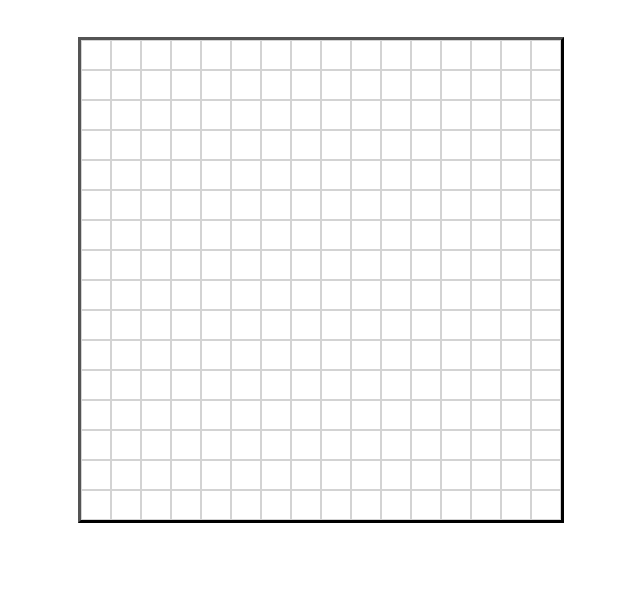
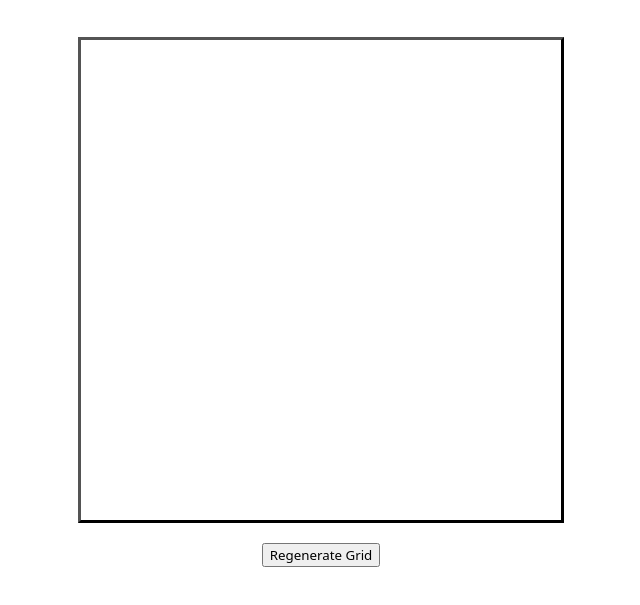
Before and after one commit to ryathom/etch-a-sketch, a plain HTML site: page index.html in a window 1280 px wide. Shown: the part 97-702 px from the top of the page, without its empty margins (319-959 px from the left). Drawn offline with Linux system fonts and the light colour scheme.

Commit message:
Grid regeneration and variable resolution

```diff
--- a/etchasketch.js
+++ b/etchasketch.js
@@ -1,15 +1,23 @@
 // Objects
 const grid = document.querySelector('.grid');
+
+const regen = document.querySelector('.regen');
+regen.addEventListener('click', regenerateGrid);
+
 
 // Functions
 function populateGrid(n) {
   for (let i = 0; i < n; i++) {
-    const pixel = document.createElement('div');
+    for (let j = 0; j < n; j++) {
+      const pixel = document.createElement('div');
 
-    pixel.classList.add('pixel');
-    pixel.addEventListener('mouseover', fillPixel);
+      pixel.classList.add('pixel');
+      pixel.style.width= (480/n) + 'px';
+      pixel.style.height= (480/n) + 'px';
+      pixel.addEventListener('mouseover', fillPixel);
 
-    grid.appendChild(pixel);
+      grid.appendChild(pixel);
+    }
   }
 }
 
@@ -18,7 +26,18 @@ function fillPixel() {
   this.classList.add('filled');
 }
 
+function regenerateGrid() {
+  let res = parseInt(prompt("Choose a vertical resolution from 1 to 100:", "16"));
+
+  // Clear grid
+  while(grid.firstChild) {
+    grid.removeChild(grid.lastChild);
+  }
+
+  populateGrid(res);
+}
+
 // Main
-let resolution = 16*16
+let resolution = 16
 
 populateGrid(resolution);
--- a/index.html
+++ b/index.html
@@ -13,5 +13,8 @@
     <h1>etch-a-sketch</h1>
   </div>
   <div class="grid"></div>
+  <div class="footer">
+    <button class="regen">Regenerate Grid</button>
+  </div>
 </body>
 </html>
--- a/styles.css
+++ b/styles.css
@@ -19,19 +19,11 @@ body {
   border-style: outset;
   border-color: black;
   margin-top: 40px;
-}
-
-.pixel {
-  width: 28px;
-  height: 28px;
-  border: solid;
-  border-width: 1px;
-  border-color: lightgrey;
+  margin-bottom: 20px;
 }
 
 .pixel.filled {
-  background-color: darkslategray;
-  border-color: darkslategray;
+  background-color: black;
 }
 
 .pixel.unfilled {
```
